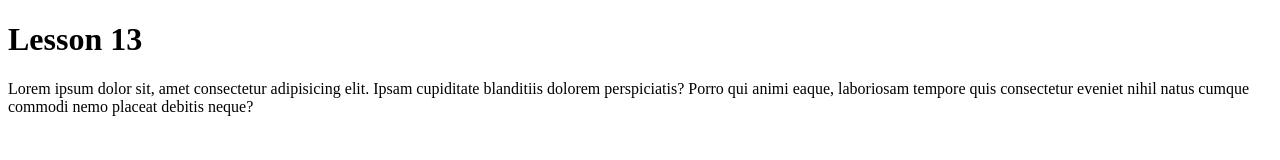
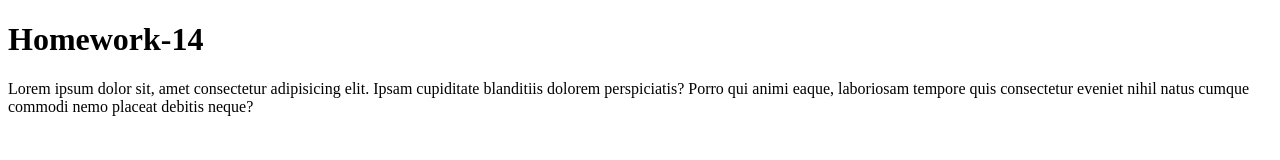
Before and after one commit to TTamar/Homework-14, a plain HTML site: page index.html in a window 1280 px wide. Drawn offline with Linux system fonts and the light colour scheme.

Commit message:
change h1

```diff
--- a/index.html
+++ b/index.html
@@ -7,7 +7,7 @@
     <title>Homework14</title>
   </head>
   <body>
-    <h1>Lesson 13</h1>
+    <h1>Homework-14</h1>
     <p>
       Lorem ipsum dolor sit, amet consectetur adipisicing elit. Ipsam cupiditate
       blanditiis dolorem perspiciatis? Porro qui animi eaque, laboriosam tempore
```
